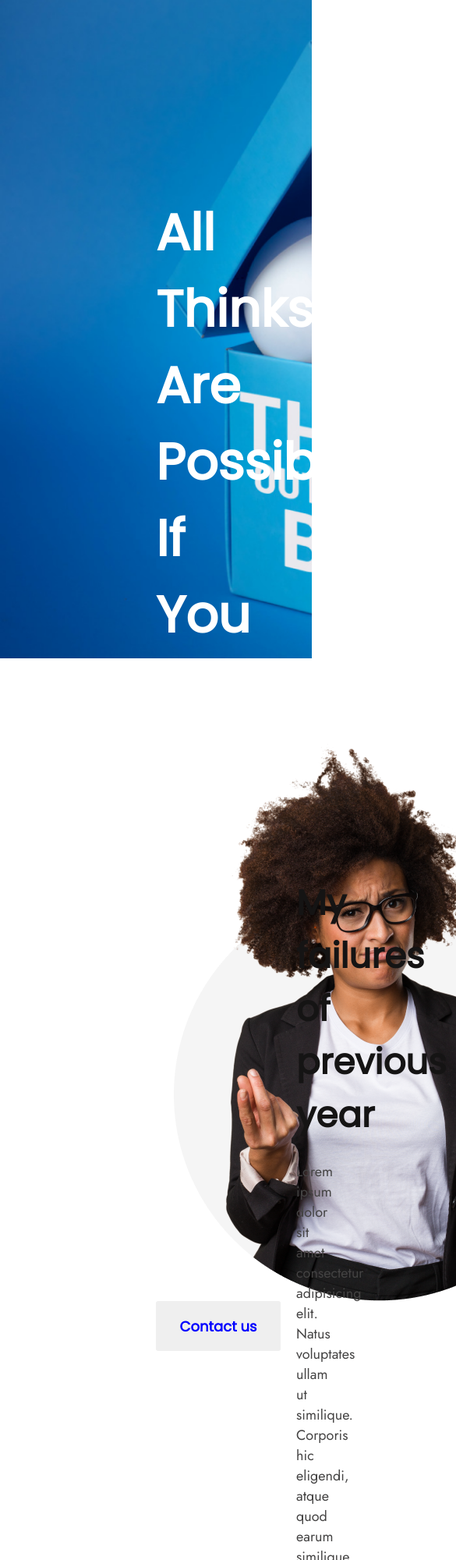
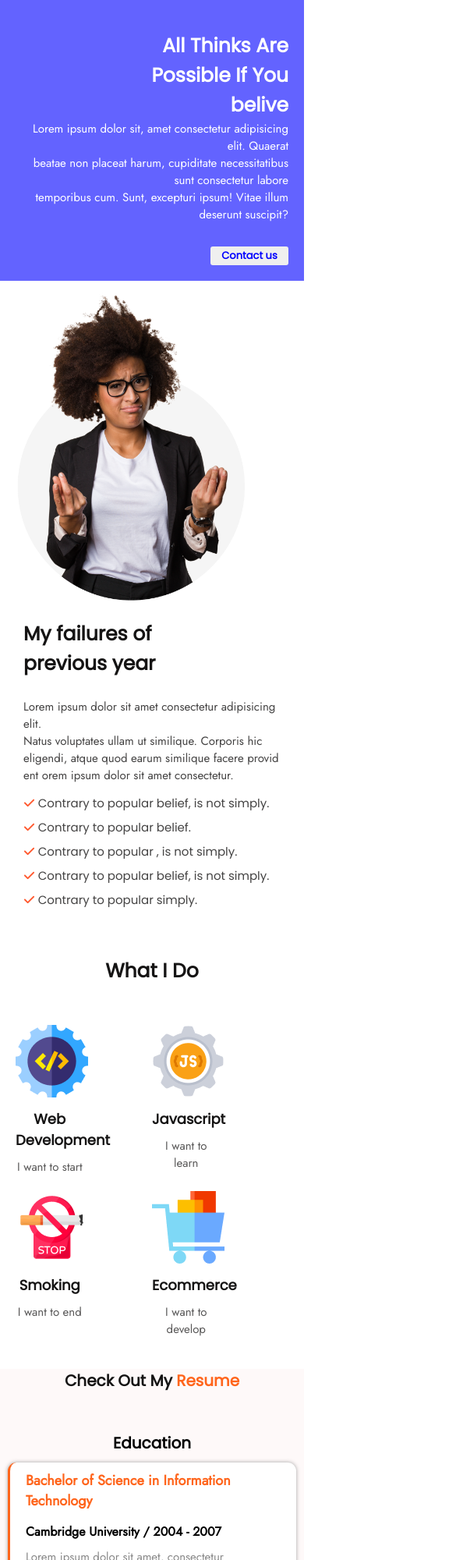
Before and after one commit to abidhasanpranto52/ph-first-assignment, a plain HTML site: page index.html in a window 390 px wide. Shown: the top 2000 px of the page at 78% size, 585 px wide, since content can reach past the window. Drawn offline with Linux system fonts and the light colour scheme.

Commit message:
responsive

```diff
--- a/style.css
+++ b/style.css
@@ -2,10 +2,12 @@
     margin: 0;
     padding: 0;
 }
+
 p {
     font-family: "Jost", sans-serif;
     font-size: 18px;
 }
+
 /* Banner Section */
 .banner {
     background: url(images/banner/banner3.png);
@@ -15,6 +17,7 @@ p {
     text-align: right;
     padding: 0 200px;
 }
+
 .banner-title {
     font-family: "Poppins", sans-serif;
     padding-top: 250px;
@@ -22,10 +25,12 @@ p {
     font-weight: 600;
     color: #fff;
 }
+
 .banner-description {
     color: #fff;
     margin-bottom: 30px;
 }
+
 .primary-btn {
     color: blue;
     height: 64px;
@@ -42,13 +47,16 @@ p {
     padding: 100px 200px;
     display: flex;
 }
+
 .failures-images {
     width: 50%;
 }
+
 .failures-history {
     width: 50%;
     padding: 180px;
 }
+
 .failures-title {
     font-size: 45px;
     font-family: "Poppins", sans-serif;
@@ -56,16 +64,19 @@ p {
     color: #151414;
     margin-bottom: 25px;
 }
+
 .failures-descrpt {
     margin-bottom: 16px;
     color: #444343;
 }
+
 .failures-history i {
     margin-bottom: 15px;
     color: #444343;
     font-size: 20px;
     color: greenyellow;
 }
+
 .failures-history i span {
     font-family: "Poppins", sans-serif;
     font-size: 20px;
@@ -77,6 +88,7 @@ p {
 .plan {
     padding: 0 200px;
 }
+
 .plan-title {
     font-size: 45px;
     font-family: "Poppins", sans-serif;
@@ -85,17 +97,21 @@ p {
     margin-bottom: 50px;
     text-align: center;
 }
+
 .plans-type {
     display: flex;
     text-align: center;
 }
+
 .plans {
     width: 25%;
     margin-bottom: 100px;
 }
+
 .plans img {
     margin-bottom: 10px;
 }
+
 .plans h4 {
     font-size: 20px;
     font-family: "Poppins", sans-serif;
@@ -104,6 +120,7 @@ p {
     margin-bottom: 10px;
     text-align: center;
 }
+
 .plans p {
     font-size: 18px;
     color: #444343e2;
@@ -118,6 +135,7 @@ p {
     background: rgba(248, 214, 214, 0.144);
     overflow: hidden;
 }
+
 .resume-title {
     font-size: 45px;
     font-family: "Poppins", sans-serif;
@@ -126,20 +144,24 @@ p {
     margin-bottom: 50px;
     text-align: center;
 }
+
 .resume {
     display: flex;
     justify-content: center;
     gap: 40px;
 }
+
 .resume-content-title {
     margin-bottom: 10px;
     font-weight: normal;
     font-size: 35px;
 }
+
 .resume-title span {
     color: #ff651c;
     font-size: 45px;
 }
+
 .resume-description {
     padding: 20px 30px;
     justify-content: center;
@@ -150,6 +172,7 @@ p {
     box-shadow: 0px 0px 5px rgba(128, 128, 128, 0.739);
     margin-bottom: 20px;
 }
+
 .resume-description h2 {
     color: #ff651c;
     margin-bottom: 15px;
@@ -157,11 +180,13 @@ p {
     font-size: 25px;
     font-family: "Jost", sans-serif;
 }
+
 .resume-description h4 {
     margin-bottom: 10px;
     font-size: 18px;
     font-family: "Jost", sans-serif;
 }
+
 .resume-description p {
     color: #888;
     font-size: 20px;
@@ -172,6 +197,7 @@ p {
     padding: 150px 300px;
     align-items: center;
 }
+
 .call-section {
     background: linear-gradient(to left, rgba(255, 0, 0, 0), rgba(255, 81, 0, 0.934)), url(images/watch.png);
     background-repeat: no-repeat;
@@ -179,6 +205,7 @@ p {
     padding: 60px;
     border-radius: 5px;
 }
+
 .call-section h3 {
     font-size: 35px;
     font-family: "Poppins", sans-serif;
@@ -196,18 +223,22 @@ p {
     gap: 100px;
     color: #fff;
 }
+
 .footer-section {
     width: 50%;
 }
+
 .footer-section h2,
 h3 {
     font-size: 45px;
     font-weight: 600;
     font-family: "Poppins", sans-serif;
 }
+
 .footer-section p {
     margin-bottom: 30px;
 }
+
 .social-icon img {
     margin-left: 10px;
 }
@@ -225,6 +256,202 @@ h3 {
     background: transparent;
     border: 2px solid gray;
 }
+
 .ftr {
     color: rgb(255, 98, 0);
 }
+
+
+
+@media screen and (max-width:576px) {
+    *{
+        margin: 0;
+        pad: 0;
+    }
+    p {
+        font-size: 15px;
+    }
+
+    .banner {
+        background: rgba(0, 0, 255, 0.613);
+        height: auto;
+        padding: 20px;
+    }
+
+    .banner-title {
+        padding-top: 20px;
+        font-size: 25px;
+    }
+
+    .primary-btn {
+        height: 24px;
+        width: 100px;
+        font-size: 13px;
+    }
+
+    /* failures section */
+    .failures {
+        padding: 10px;
+        display: grid;
+        grid-template-columns: repeat(1, 1fr);
+    }
+
+    .failures-images {
+        width: 90%;
+    }
+
+    .failures-images img {
+        height: 400px;
+    }
+
+    .failures-history {
+        width: 90%;
+        padding: 20px;
+    }
+
+    .failures-title {
+        font-size: 25px;
+    }
+
+    .failures-history i {
+        font-size: 15px;
+        color: rgb(255, 89, 47);
+    }
+
+    .failures-history i span {
+        font-size: 15px;
+    }
+
+    /* Plans */
+    .plan {
+        padding: 20px;
+    }
+
+    .plan-title {
+        font-size: 25px;
+    }
+
+    .plans-type {
+        display: grid;
+        grid-template-columns: repeat(2, 1fr);
+        text-align: center;
+    }
+
+    .plans {
+        width: 50%;
+        margin-bottom: 20px;
+    }
+
+    .plans img {
+        margin-bottom: 10px;
+    }
+
+    .plans h4 {
+        font-size: 18px;
+    }
+
+    .plans p {
+        font-size: 15px;
+    }
+
+    /* resume Section */
+    .resume-container {
+        padding: 0 10px;
+    }
+
+    .resume-title {
+        font-size: 25px;
+    }
+
+    .resume {
+        display: grid;
+        grid-template-columns: repeat(1, 1fr);
+        justify-content: center;
+        gap: 0px;
+    }
+
+    .resume-title {
+        font-size: 20px;
+    }
+
+    .resume-title span {
+        font-size: 20px;
+    }
+
+    .resume-content-title {
+        font-size: 20px;
+        font-weight: 600;
+        text-align: center;
+    }
+
+    .resume-description {
+        padding: 10px 20px;
+        height: auto;
+        margin-bottom: 10px;
+    }
+
+    .resume-description h2 {
+        font-size: 18px;
+        font-family: "Jost", sans-serif;
+    }
+
+    .resume-description h4 {
+        margin-bottom: 10px;
+        font-size: 16px;
+    }
+
+    .resume-description p {
+        font-size: 15px;
+    }
+    /* call */
+.call-us {
+    padding: 10px;
+    align-items: center;
+}
+
+.call-section {
+    padding: 40px;
+}
+
+.call-section h3 {
+    font-size: 25px;
+    font-weight: 600;
+}
+
+/* footer */
+.footer {
+    display: grid;
+    grid-template-columns: repeat(1,1fr);
+    padding: 20px ;
+    gap: 20px;
+
+}
+
+.footer-section {
+    width: 100%;
+}
+
+.footer-section h2,
+h3 {
+    font-size: 25px;
+}
+
+.footer-section p {
+    margin-bottom: 30px;
+}
+
+.social-icon img {
+    margin-left: 10px;
+}
+
+.input-mail {
+    height: 44px;
+    width: 70%;
+    padding: 0 10px;
+}
+
+.ftr {
+    color: rgb(255, 98, 0);
+}
+
+}
```
